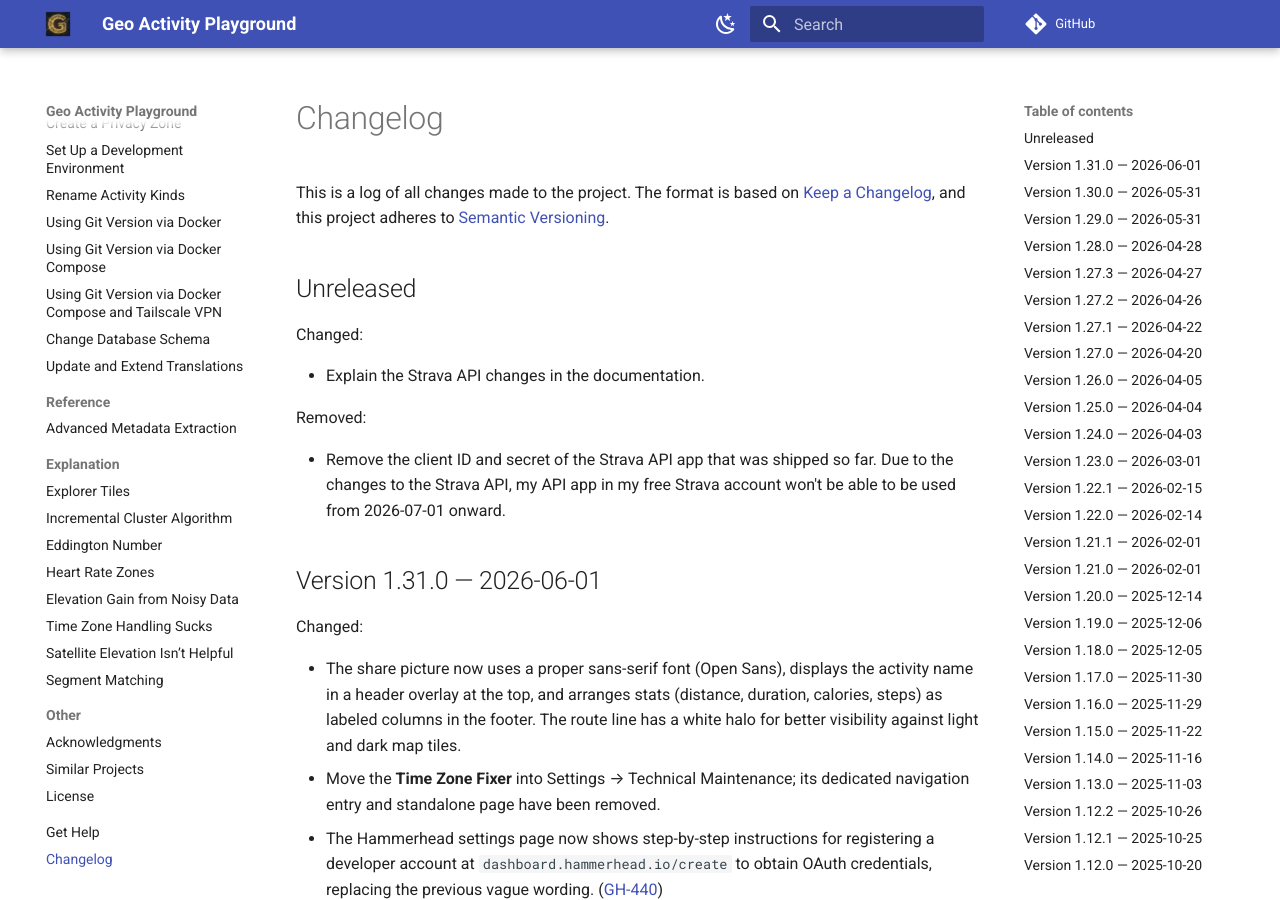
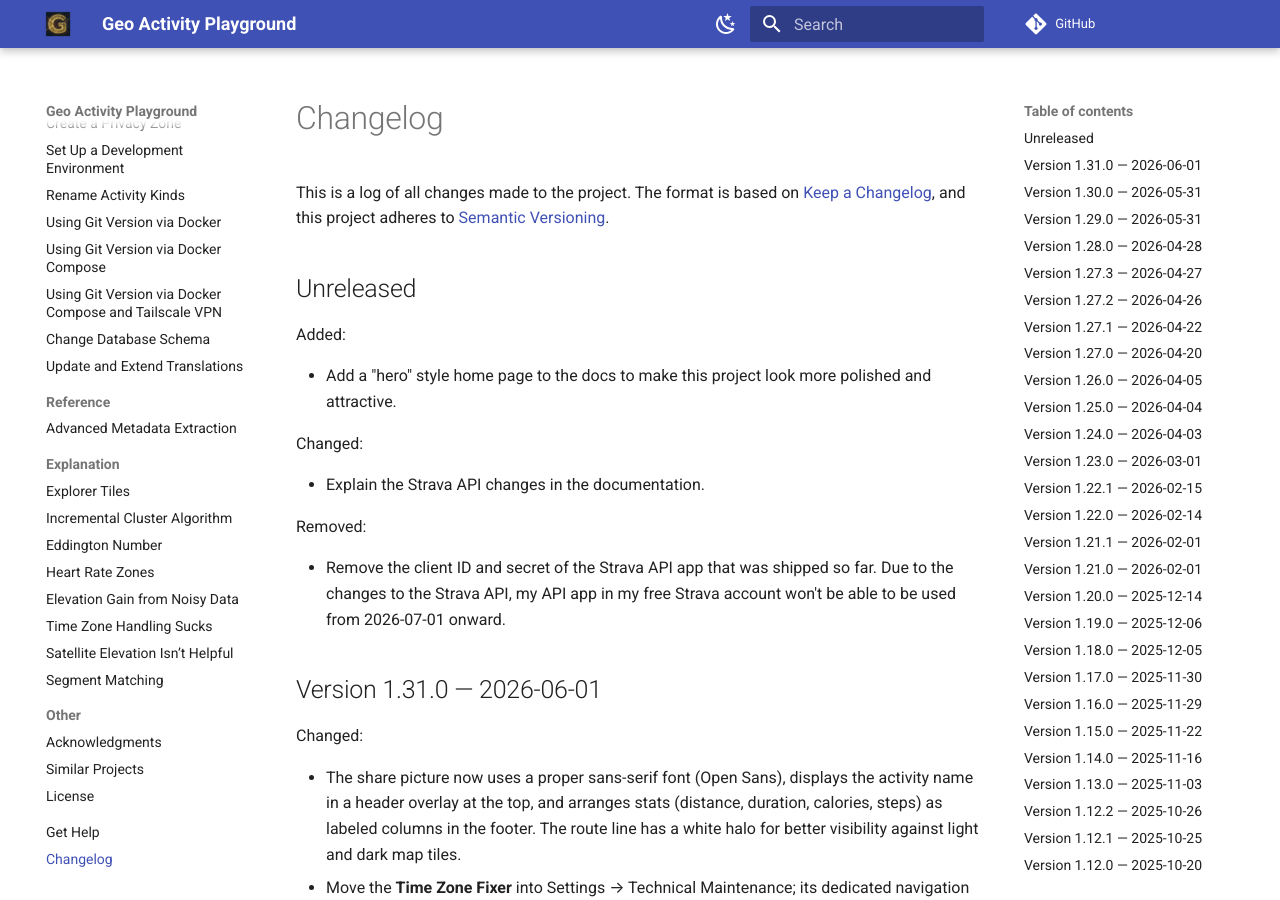
Before and after one commit to martin-ueding/geo-activity-playground, an MkDocs documentation site: the page built from docs/changelog.md, in a window 1280 px wide and 900 px high. Built offline with MkDocs 1.6.1 and Material for MkDocs 9.7.7, drawn with Linux system fonts in a browser that asks for light colours; comment, search, counter and statistics services are not loaded.

Commit message:
docs: changelog entry

```diff
--- a/docs/changelog.md
+++ b/docs/changelog.md
@@ -16,6 +16,10 @@ Types of changes
 <!-- next version below this line -->
 
 ## Unreleased
+
+Added:
+
+- Add a "hero" style home page to the docs to make this project look more polished and attractive.
 
 Changed:
 
```
